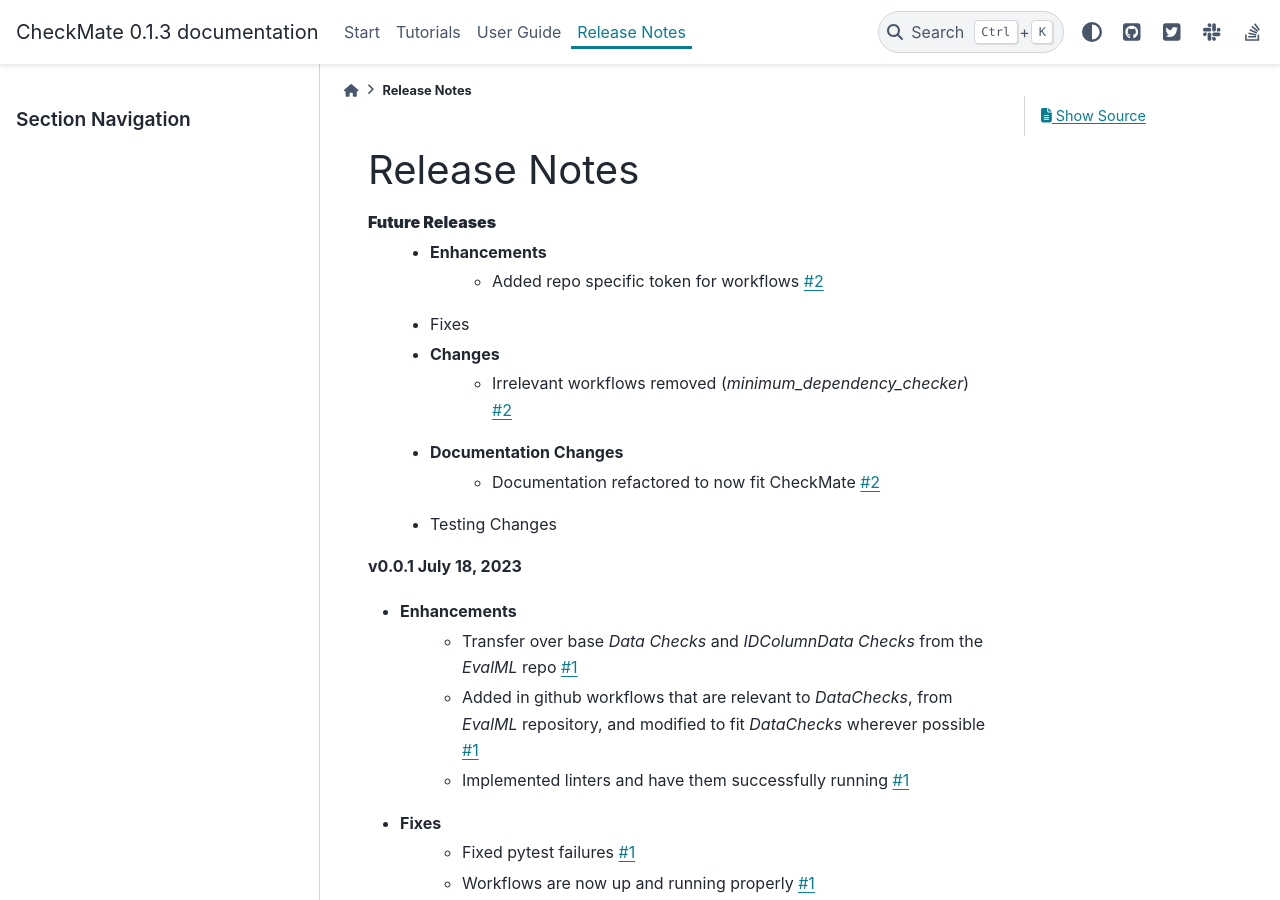
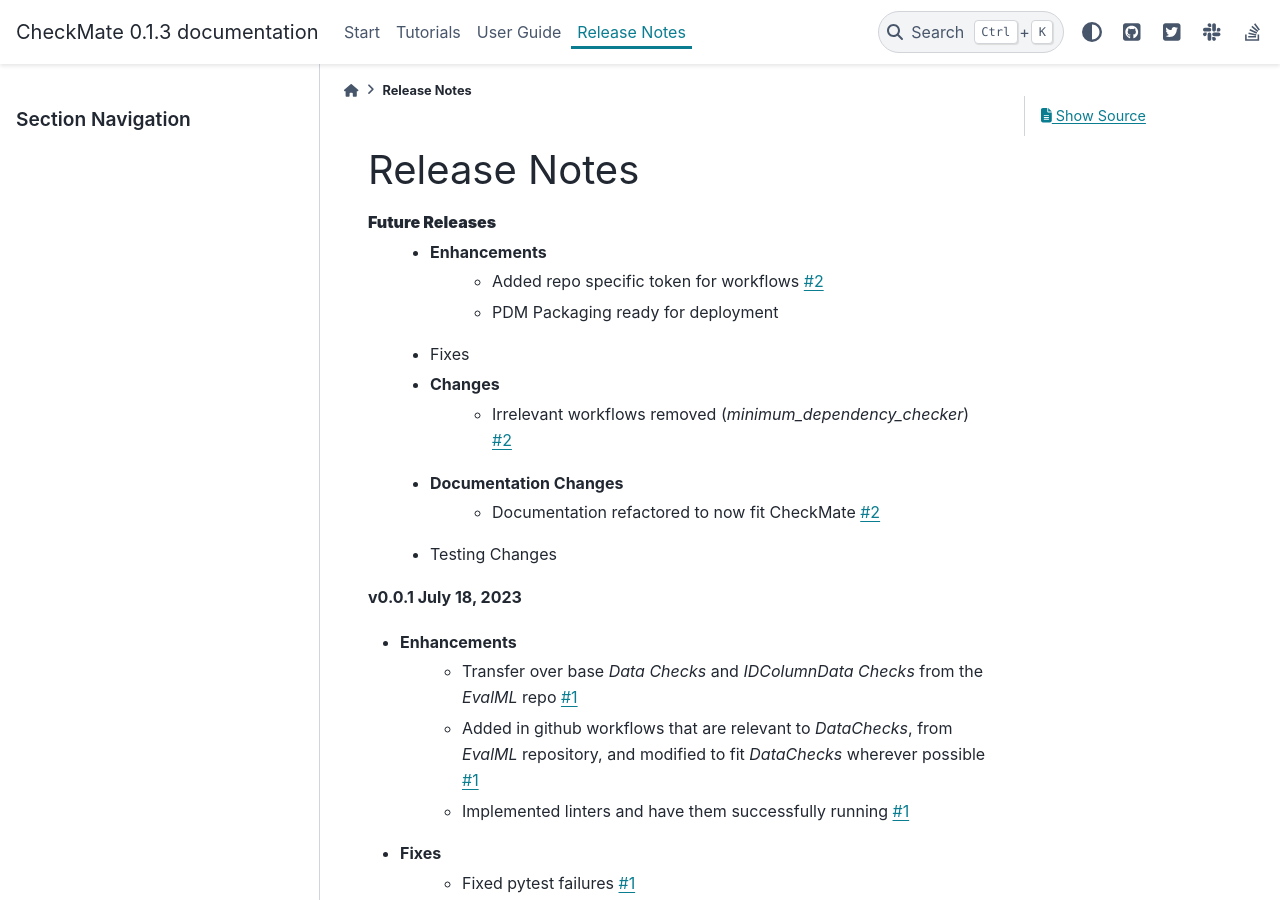
Before and after one commit to alteryx/CheckMates, a Sphinx documentation site: the page built from docs/source/release_notes.rst, in a window 1280 px wide and 900 px high. Built offline with Sphinx 7.4.7 and the PyData theme 0.15.4, drawn with Linux system fonts in a browser that asks for light colours; pages that are not in the unit, such as notebooks, are missing from menus; comment, search, counter and statistics services are not loaded.

Commit message:
release notes updated

```diff
--- a/docs/source/release_notes.rst
+++ b/docs/source/release_notes.rst
@@ -3,6 +3,7 @@
 **Future Releases**
     * Enhancements
         * Added repo specific token for workflows :pr:`2`
+        * PDM Packaging ready for deployment
     * Fixes
     * Changes
         * Irrelevant workflows removed (`minimum_dependency_checker`) :pr:`2`
```
